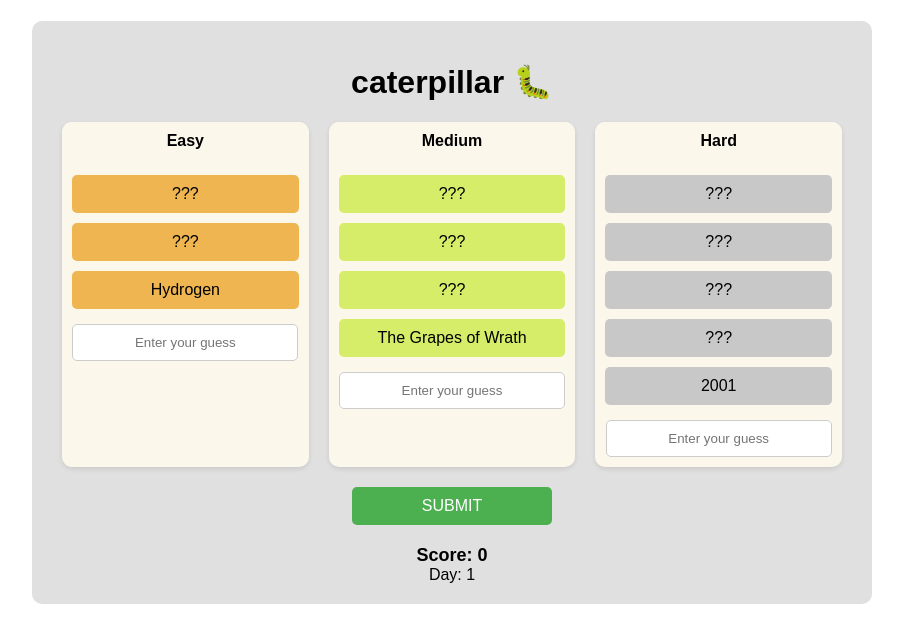
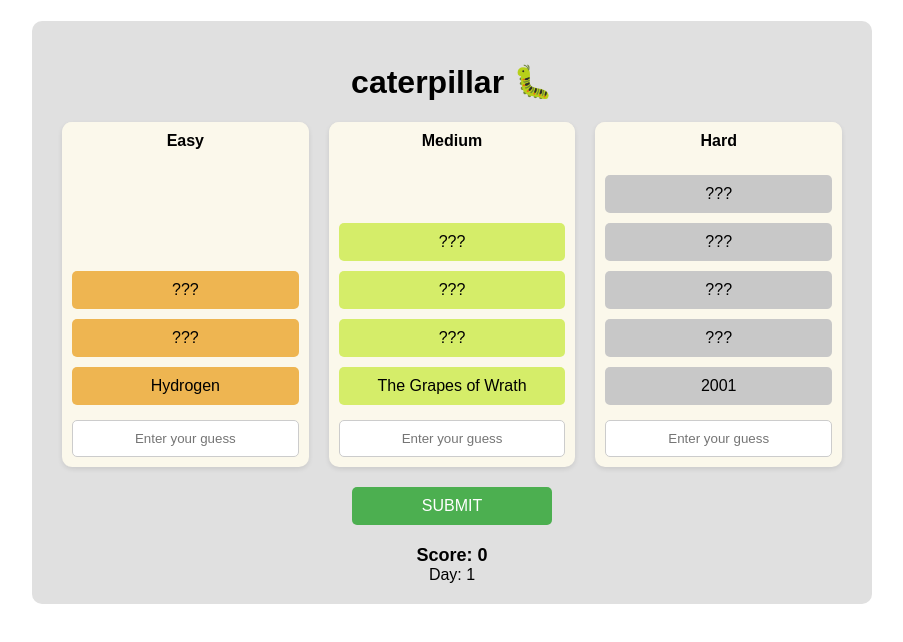
Before and after one commit to aschneidman28/caterpillar-game-react, a React (Create React App) app: page / in a window 1280 px wide. Shown: the top 642 px of the page, without its empty margins (188-1091 px from the left). Built offline with nearby package versions, Linux system fonts and the light colour scheme.

Commit message:
Update App.css

```diff
--- a/src/App.css
+++ b/src/App.css
@@ -24,12 +24,14 @@
   border-radius: 10px;
   padding: 10px;
   box-shadow: 0 2px 5px rgba(0,0,0,0.1);
+  display: flex;
+  flex-direction: column;
 }
 
 .category h4 {
   text-align: center;
-  background-color: #FBF8EB; /* Updated to light beige as requested */
-  color: black; /* Updated to black as requested */
+  background-color: #FBF8EB;
+  color: black;
   padding: 10px;
   border-radius: 10px 10px 0 0;
   margin: -10px -10px 10px -10px;
@@ -37,6 +39,7 @@
 
 /* Clue styles */
 .clues {
+  flex-grow: 1;
   display: flex;
   flex-direction: column-reverse;
 }
@@ -55,20 +58,28 @@
 
 /* Hidden clue style */
 .clue.hidden {
-  background-color: rgba(211, 211, 211, 0.5); /* Semi-transparent light grey for hidden clues */
+  background-color: rgba(211, 211, 211, 0.5);
 }
 
 /* Input styles */
 .input-area {
   margin-top: 10px;
+  display: flex;
+  justify-content: space-between;
+}
+
+.input-wrapper {
+  flex: 1;
+  margin: 0 5px;
 }
 
 input[type="text"] {
-  width: 90%;
+  width: 100%;
   padding: 10px;
   border: 1px solid #ccc;
   border-radius: 5px;
   text-align: center;
+  box-sizing: border-box;
 }
 
 /* Submit button styles */
@@ -77,7 +88,7 @@
   width: 200px;
   margin: 20px auto;
   padding: 10px;
-  background-color: #4CAF50; /* Green */
+  background-color: #4CAF50;
   color: white;
   border: none;
   border-radius: 5px;
```
